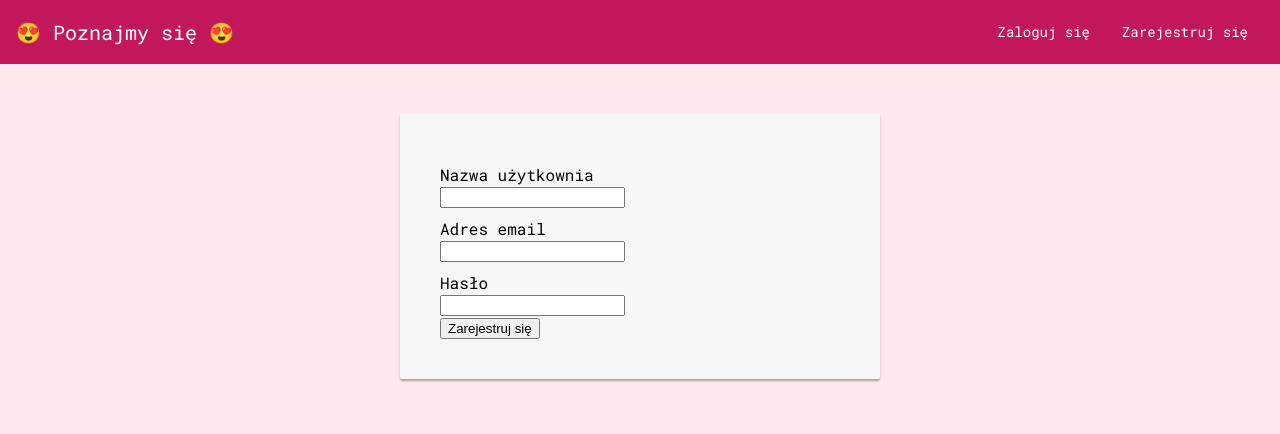
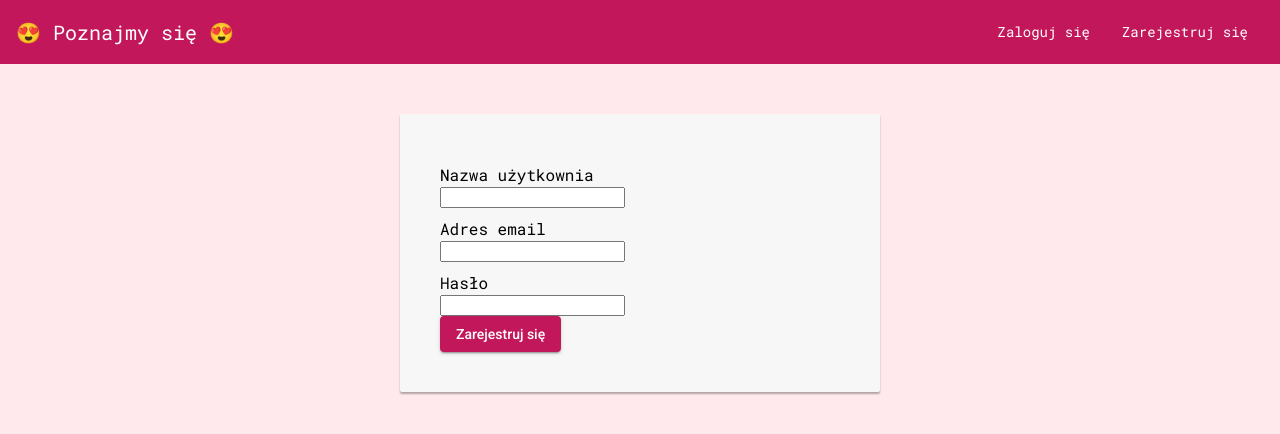
Before and after one commit to bakpawel103/know-me-frontend, an Angular app in the folder know-me/: page /sign-up in a window 1280 px wide. Shown: the top 434 px of the page. Built offline with nearby package versions, Linux system fonts and the light colour scheme.

Commit message:
[*] changed button

```diff
--- a/know-me/src/app/sign-in/sign-in.component.html
+++ b/know-me/src/app/sign-in/sign-in.component.html
@@ -48,7 +48,9 @@
         </div>
       </div>
       <div class="form-group">
-        <button class="btn btn-primary btn-block">Zaloguj się</button>
+        <button class="button-add-row" mat-raised-button color="primary">
+          Zaloguj się
+        </button>
       </div>
       <div class="form-group">
         <div
--- a/know-me/src/app/sign-up/sign-up.component.html
+++ b/know-me/src/app/sign-up/sign-up.component.html
@@ -66,7 +66,9 @@
         </div>
       </div>
       <div class="form-group">
-        <button class="btn btn-primary btn-block">Zarejestruj się</button>
+        <button class="button-add-row" mat-raised-button color="primary">
+          Zarejestruj się
+        </button>
       </div>
       <div class="alert alert-warning" *ngIf="f.submitted && isSignUpFailed">
         Rejestracja zakończyła się niepowodzeniem!<br />{{ errorMessage }}
```
